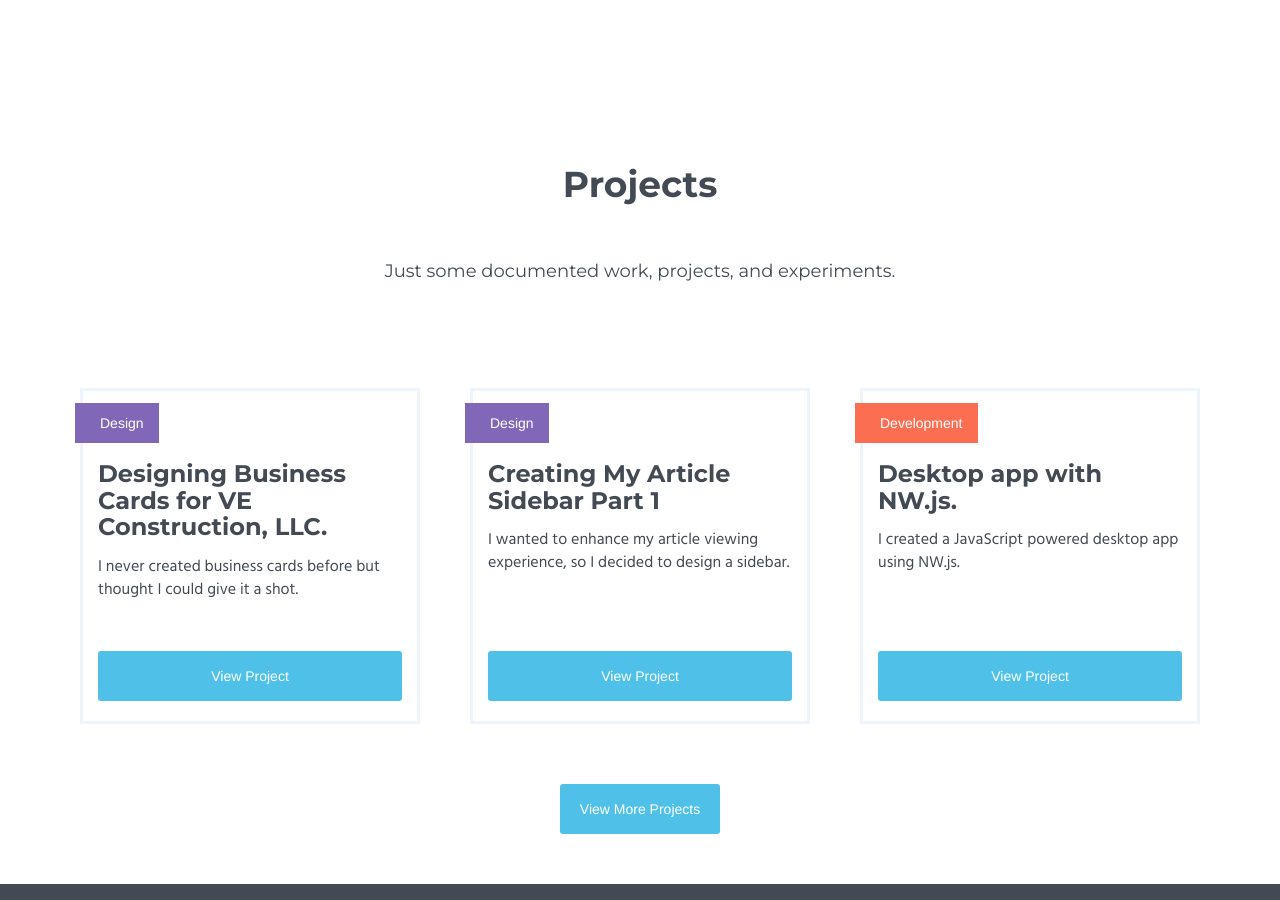
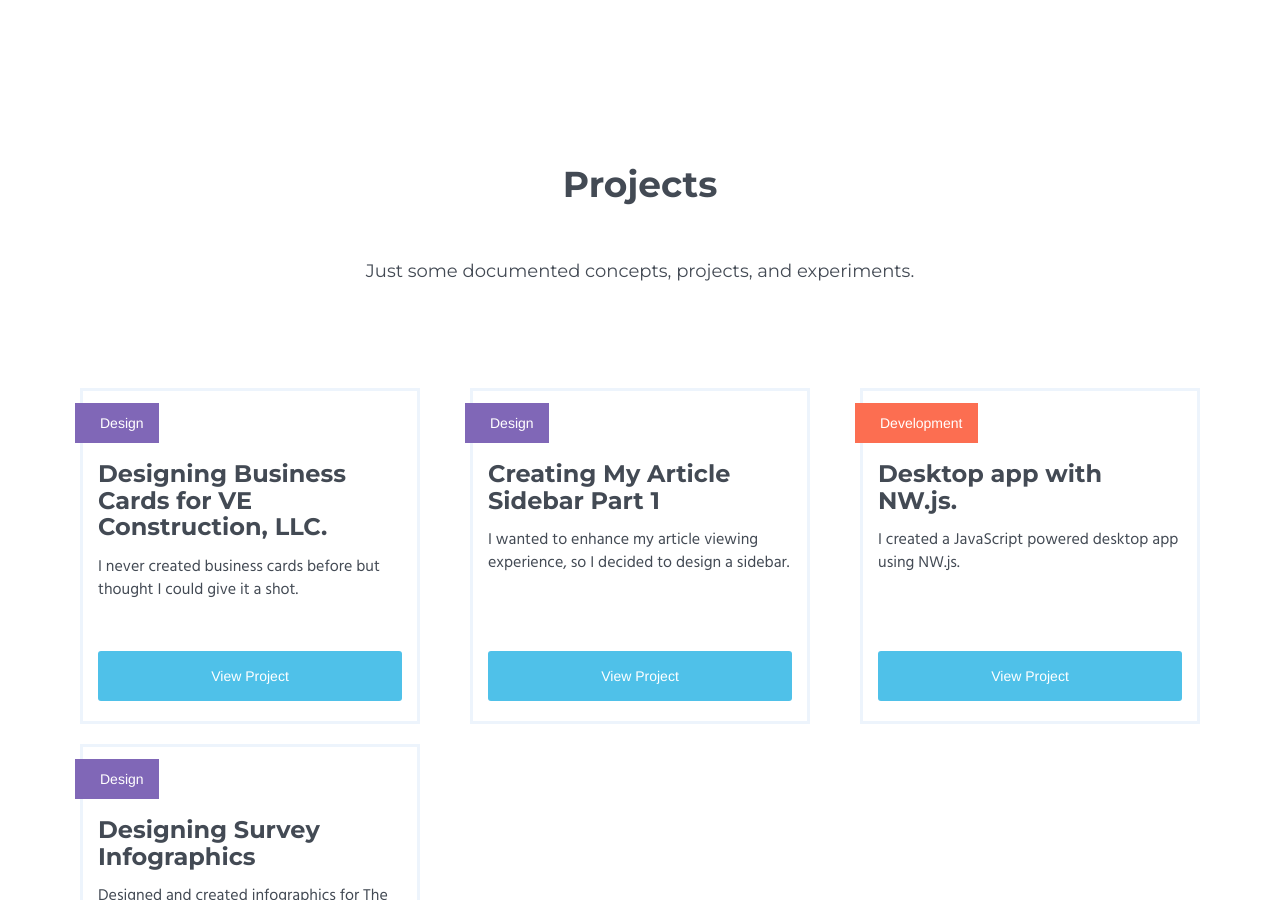
Before and after one commit to torleif-nielsen/enriquezm.github.io, a Jekyll site: the page built from index.html, in a window 1280 px wide and 900 px high, scrolled down 745 px. Built offline with Jekyll 4.4.1, drawn with Linux system fonts in a browser that asks for light colours; some of the changed text lies outside the part shown.

Commit message:
Limit to 6 projects.

```diff
--- a/index.html
+++ b/index.html
@@ -23,16 +23,16 @@
     <div class="row section-heading">
       <div class="col-xs-12 text-center">
         <h1>Projects</h1>
-        <h4>Just some documented work, projects, and experiments.</h4>
+        <h4>Just some documented concepts, projects, and experiments.</h4>
       </div>
     </div>
     <div class="row section-content">
-      {% for post in site.categories['projects'] limit:3 %}
+      {% for post in site.categories['projects'] limit:6 %}
       <div class="col-xs-12 col-sm-6 col-md-4">
         <div class="project-box">
           {% if post.categories %}
             {% for cat in post.categories offset:1 %}
-            <div class="category-header {% if cat == 'Development' %}development-cat{% else %}design-cat{% endif %}">{{ cat }}</div>
+            <div class="category-header {% if cat == 'Development' %}development-cat{% elsif cat == 'Concept' %}concept-cat{% else %}design-cat{% endif %}">{{ cat }}</div>
             {% endfor %}
           {% endif %}
           <div class="project-box-content">
```
